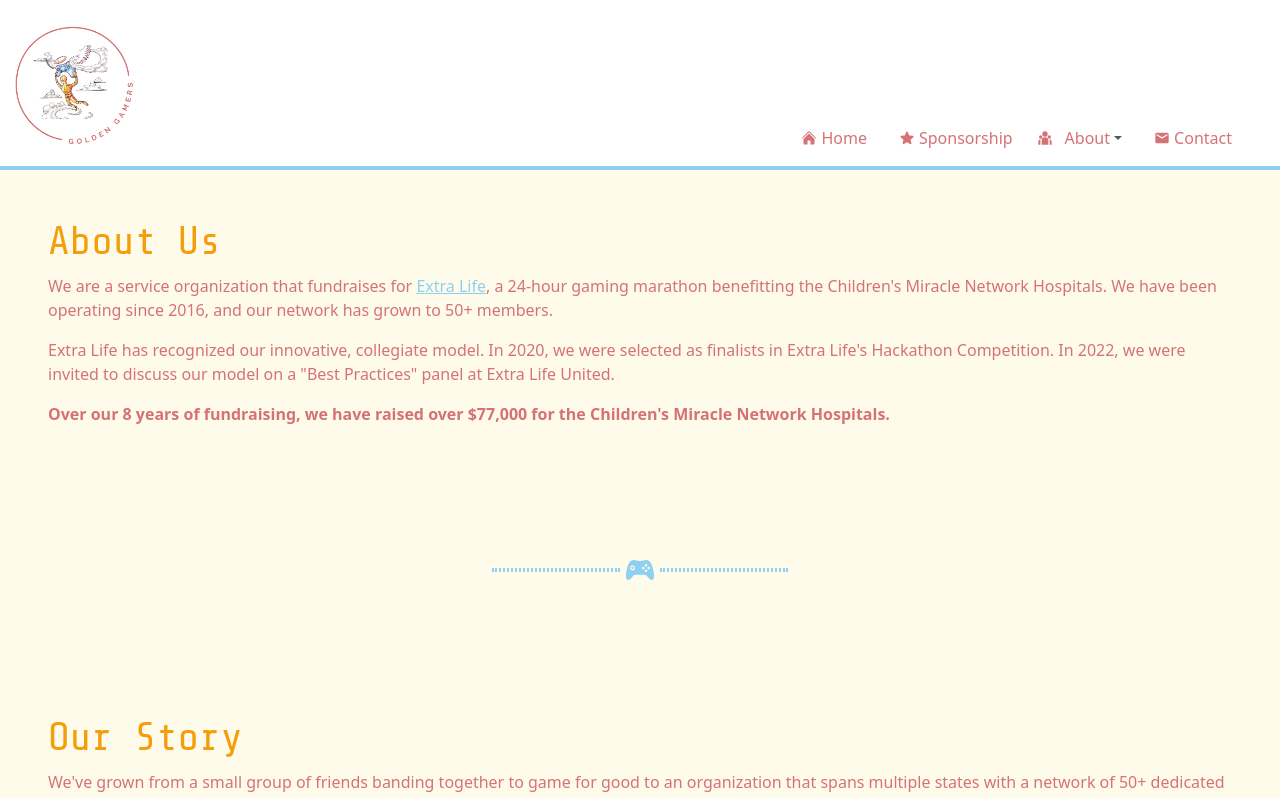
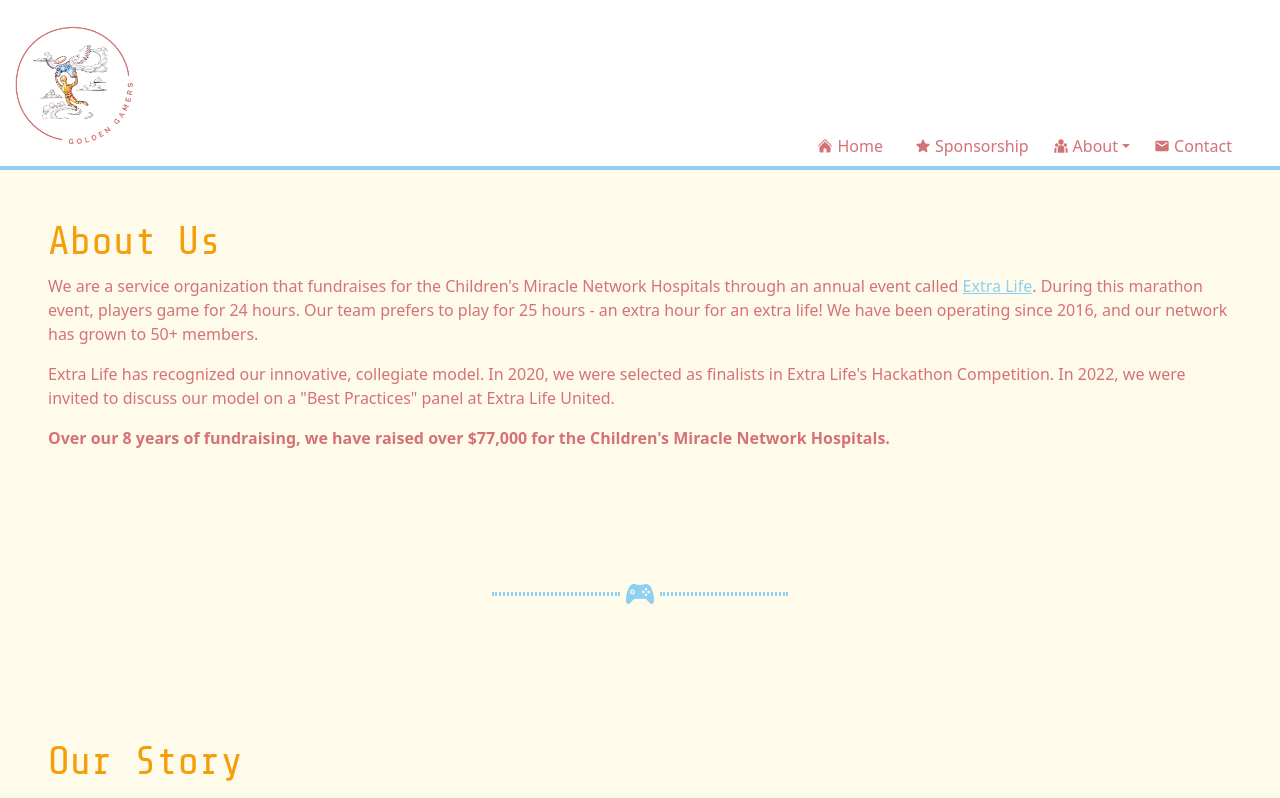
Before and after one commit to AMartindale98/golden-gamers, a React (Vite) app: page /about/team in a window 1280 px wide. Shown: the top 798 px of the page. Built offline with nearby package versions, Linux system fonts and the light colour scheme; no server answers.

Commit message:
client feedback

```diff
--- a/src/App.jsx
+++ b/src/App.jsx
@@ -1,7 +1,3 @@
-/* eslint-disable no-undef */
-//three pages so far. other ideas i had for pages were: calendar (currently i have that as a component if it seems to fit with anything else), contact us (but that could just be within the sponsorship page, or as a dropdown link and it's still its own page?), a social media hub.
-//for next time 10/13: check each page for copy/design. everything is TECHNICALLY done.
-
 import { RouterProvider, createBrowserRouter } from "react-router-dom";
 import Home from "./pages/Home";
 import Sponsorship from "./pages/Sponsorship";
--- a/src/components/NavBar.jsx
+++ b/src/components/NavBar.jsx
@@ -1,4 +1,4 @@
-import { Nav, NavDropdown, Navbar } from "react-bootstrap";
+import { Nav, Dropdown, NavItem, Navbar } from "react-bootstrap";
 import { Link } from "react-router-dom";
 import { HiHome, HiStar } from "react-icons/hi2";
 import { RiTeamFill } from "react-icons/ri";
@@ -47,30 +47,56 @@
                   <span className="px-1 w-fit">
                     <RiTeamFill />
                   </span>{" "}
+                  <Dropdown as={NavItem}>
+                    <Dropdown.Toggle
+                      as={"div"}
+                      className="cursor-pointer no-underline !text-[var(--brand-pink)]"
+                    >
+                      About
+                    </Dropdown.Toggle>
+                    <Dropdown.Menu>
+                      <Dropdown.Item
+                        as={Link}
+                        to="/about/team"
+                        className="no-underline !text-[var(--brand-pink)] !cursor-pointer"
+                      >
+                        Our Team
+                      </Dropdown.Item>
+                      <Dropdown.Item
+                        as={Link}
+                        to="/about/captains"
+                        replace={true}
+                        className="no-underline !text-[var(--brand-pink)] inline-flex items-center !cursor-pointer"
+                      >
+                        Our Captains
+                      </Dropdown.Item>
+                    </Dropdown.Menu>
+                  </Dropdown>
+                  {/*
                                   <NavDropdown
+                    as={"span"}
                     title={
                       <span className="text-[var(--brand-pink)]">About</span>
                     }
-                    id="nav-dropdown"
                     className="!text-[var(--brand-pink)]"
                   >
-                    <NavDropdown.Item>
-                      <Link
+                    <NavDropdown.Item
+                      as={Link}
                       to="/about/team"
-                        className="no-underline text-[var(--brand-pink)] inline-flex items-center hover:scale-110 transition-transform"
+                      replace
+                      className="no-underline !text-[var(--brand-pink)]"
                     >
                       Our Team
-                      </Link>
                     </NavDropdown.Item>
-                    <NavDropdown.Item>
-                      <Link
+                    <NavDropdown.Item
+                      as={Link}
                       to="/about/captains"
-                        className="no-underline text-[var(--brand-pink)] inline-flex items-center hover:scale-110 transition-transform"
+                      className="no-underline !text-[var(--brand-pink)]"
                     >
                       Our Captains
-                      </Link>
                     </NavDropdown.Item>
                   </NavDropdown>
+                  */}
                 </div>
               )}
               {width < 640 && (
--- /dev/null
+++ b/src/components/Progress.jsx
@@ -0,0 +1,38 @@
+import { useDonorDrive } from "../contexts/DonorDriveContext";
+import { ProgressBar } from "react-bootstrap";
+
+function Progress() {
+  const { teamData } = useDonorDrive();
+  const percentage = Math.round(
+    (teamData.sumDonations / teamData.fundraisingGoal) * 100
+  );
+  return (
+    <section className="pb-5">
+      <h1 className="text-amber-500 text-5xl">Our 2023 Progress</h1>
+      <h5 className="sm:w-[35vw] m-auto pb-5">
+        Thank you to everyone who has donated! Your tax-deductible donations go
+        to life-saving treatment and research. You can still donate until the
+        end of 2023 by{" "}
+        <a
+          href="https://www.extra-life.org/index.cfm?fuseaction=donorDrive.team&teamID=63882"
+          className="text-[var(--brand-blue)] hover:text-[var(--brand-pink)] transition-colors"
+        >
+          visiting our Extra Life page!
+        </a>
+      </h5>
+      <ProgressBar
+        animated
+        variant="warning"
+        now={percentage}
+        label={`${percentage}%`}
+        className="sm:w-[70vw] m-auto h-[100px]"
+      />
+      <div className="sm:flex sm:justify-around mt-2">
+        <h4>Raised: ${teamData.sumDonations}</h4>
+        <h4>Goal: ${teamData.fundraisingGoal}</h4>
+      </div>
+    </section>
+  );
+}
+
+export default Progress;
--- a/src/pages/About.jsx
+++ b/src/pages/About.jsx
@@ -17,16 +17,18 @@
         <div className="px-5 pt-5">
           <h1 className="font-gamer-font text-amber-500">About Us</h1>
           <p className="text-[var(--brand-pink)]">
-            We are a service organization that fundraises for{" "}
+            We are a service organization that fundraises for the Children's
+            Miracle Network Hospitals through an annual event called{" "}
             <a
               href="https://www.extra-life.org/index.cfm?fuseaction=donorDrive.team&teamID=63882"
               className="text-[var(--brand-blue)]  hover:text-[var(--brand-pink)] "
             >
               Extra Life
             </a>
-            , a 24-hour gaming marathon benefitting the Children's Miracle
-            Network Hospitals. We have been operating since 2016, and our
-            network has grown to 50+ members.
+            . During this marathon event, players game for 24 hours. Our team
+            prefers to play for 25 hours - an extra hour for an extra life! We
+            have been operating since 2016, and our network has grown to 50+
+            members.
           </p>
           <p className="text-[var(--brand-pink)]">
             Extra Life has recognized our innovative, collegiate model. In 2020,
--- a/src/pages/Captains.jsx
+++ b/src/pages/Captains.jsx
@@ -13,7 +13,7 @@
     },
     {
       name: "Celine",
-      bio: "Celine Butler (she/her) is a proud history nerd and casual fantasy RPG gamer. Her favorite game is Dragon Age: Origins, though she’s a sucker for any game with a detailed character creator. When she participated in her first Extra Life event in 2018, she knew that she’d stumbled upon something special. She firmly believes that, when it comes to supporting sick and injured kids in the community, gaming is one of the most powerful, accessible ways to make a difference.",
+      bio: "Celine is a proud history nerd and fantasy RPG gamer. Her favorite game is Dragon Age: Origins, though she's a sucker for any game with a detailed character creator. When she participated in her first Extra Life event in 2018, she knew that she'd stumbled upon something special. She realized that, when it comes to supporting sick and injured kids in the community, gaming is one of the most powerful and accessible ways to make a difference. Celine is proud to be one of the Golden Gamers' cofounders, and looks forward to the event every year; nowhere else has she seen such a powerful combination of community and caffeine!",
       pic: "/celine-pic.jpg",
     },
     { name: "Max", bio: "Coming soon!", pic: "/coming-soon.jpg" },
--- a/src/pages/Home.jsx
+++ b/src/pages/Home.jsx
@@ -1,31 +1,24 @@
 /* eslint-disable react/no-unescaped-entities */
-import { ProgressBar } from "react-bootstrap";
+
 import Footer from "../components/Footer";
 import NavBar from "../components/NavBar";
 import Border from "../components/Border";
-import { useDonorDrive } from "../contexts/DonorDriveContext";
+import Progress from "../components/Progress";
 
 function Home() {
-  const { teamData } = useDonorDrive();
-  const percentage = Math.round(
-    (teamData.sumDonations / teamData.fundraisingGoal) * 100
-  );
-
-  //to do: ramp up styling? could add other things to here? idk? animate title maybe?
-
   return (
     <>
       <NavBar />
-      <div className="bg-amber-50 text-center px-3 font-gamer-font text-[var(--brand-pink)] overflow-hidden ">
+      <div className="bg-amber-50 text-center px-3 font-gamer-font text-[var(--brand-pink)] overflow-clip ">
         <section>
-          <h1 className="pt-5 text-amber-500  shimmer-effect text-6xl">
+          <h1 className="pt-5 text-amber-500  shimmer-effect text-7xl">
             Welcome!
           </h1>
-          <h6 className="sm:w-[35vw] m-auto pt-5 pb-5">
+          <h5 className="sm:w-[35vw] m-auto pt-5 pb-5">
             We are the Golden Gamers, a charity organization that raises money
             for the Children's Miracle Network Hospitals through an annual
             fundraiser called Extra Life.
-          </h6>
+          </h5>
           <div className="border-8 border-double border-[var(--brand-blue)] rounded-md w-fit m-auto">
             <iframe
               className="m-auto w-[300px] h-[169px] sm:w-[531px] sm:h-[300px]"
@@ -37,31 +30,7 @@
           </div>
         </section>
         <Border />
-        <section className="mt-5 pb-5">
-          <h1 className="text-amber-500">Our 2023 Progress</h1>
-          <p className="sm:w-[35vw] m-auto pb-5">
-            Thank you to everyone who has donated! Your tax-deductible donations
-            go to life-saving treatment and research. You can still donate until
-            the end of 2023 by{" "}
-            <a
-              href="https://www.extra-life.org/index.cfm?fuseaction=donorDrive.team&teamID=63882"
-              className="text-[var(--brand-blue)] hover:text-[var(--brand-pink)] transition-colors"
-            >
-              visiting our Extra Life page!
-            </a>
-          </p>
-          <ProgressBar
-            animated
-            variant="warning"
-            now={percentage}
-            label={`${percentage}%`}
-            className="sm:w-[70vw] m-auto h-[100px]"
-          />
-          <div className="sm:flex sm:justify-around mt-2">
-            <h4>Raised: ${teamData.sumDonations}</h4>
-            <h4>Goal: ${teamData.fundraisingGoal}</h4>
-          </div>
-        </section>
+        <Progress />
       </div>
       <Footer />
     </>
```
Lines whose indentation alone changed are shown as unchanged.
